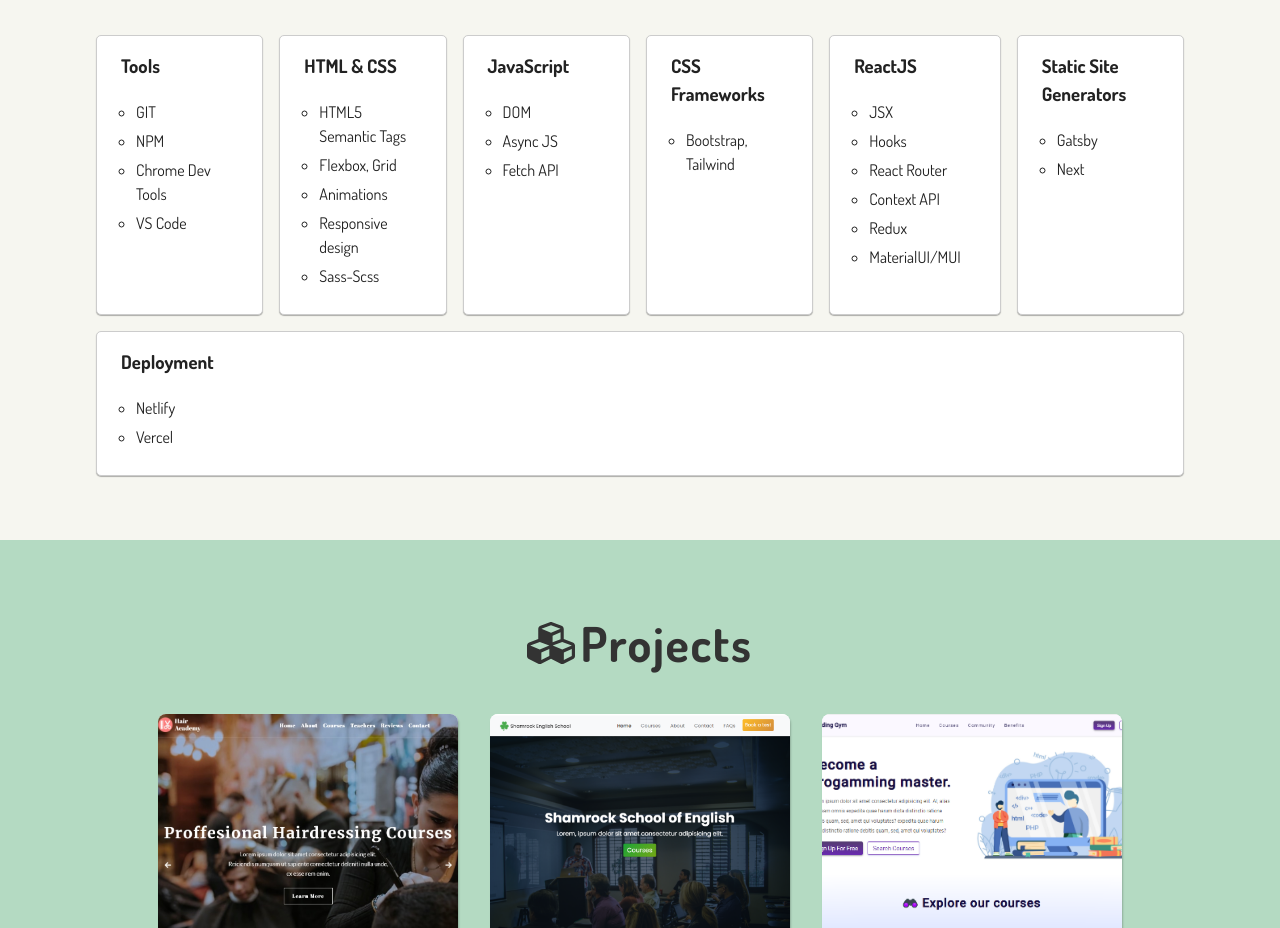
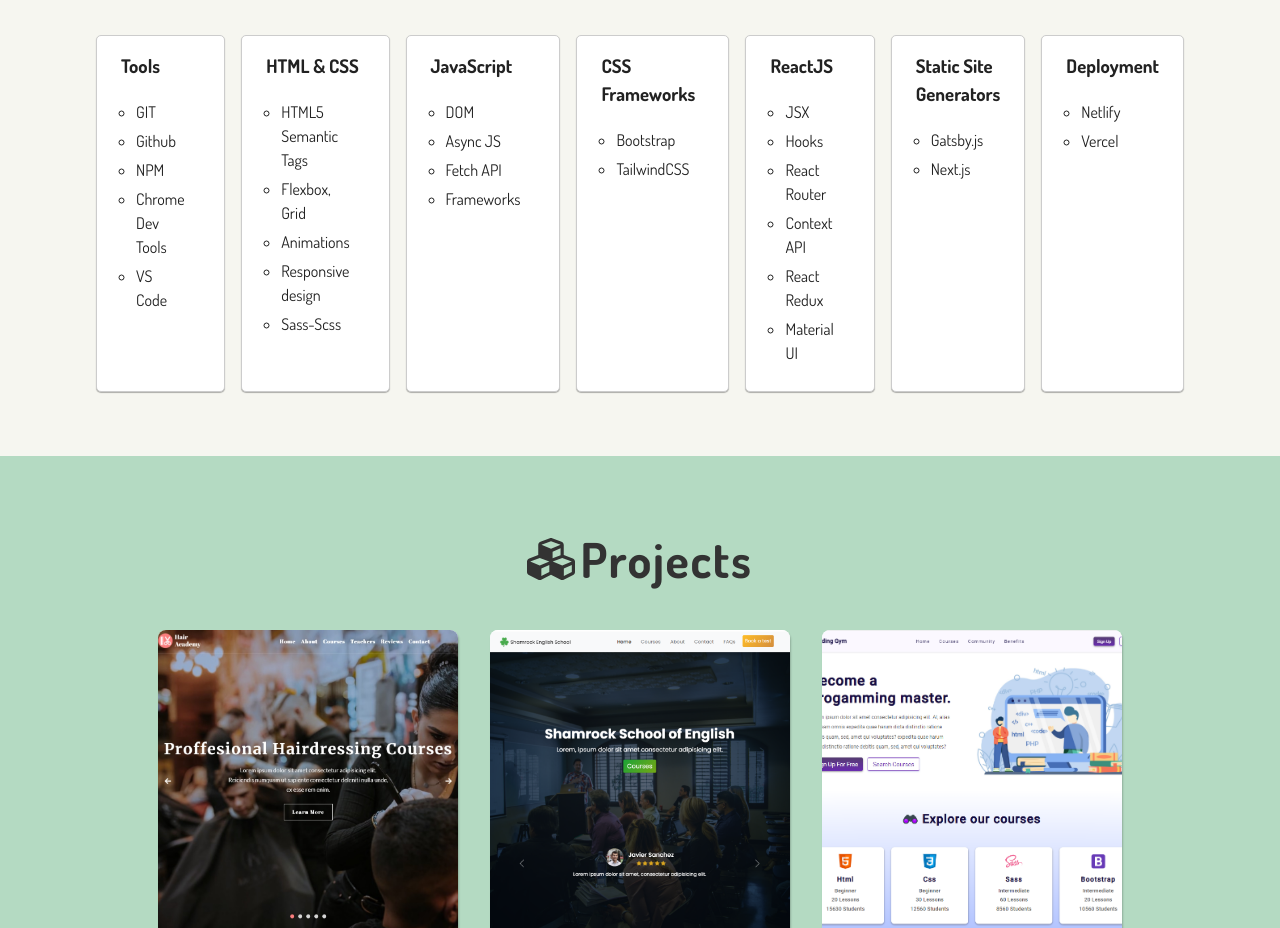
Before and after one commit to javirob/personal-portfolio, a React (Create React App) app: page / in a window 1280 px wide. Shown: the part 800-1728 px from the top of the page. Built offline with nearby package versions, Linux system fonts and the light colour scheme.

Commit message:
skills updated

```diff
--- a/src/components/Skills/data.js
+++ b/src/components/Skills/data.js
@@ -1,7 +1,7 @@
 export const skillsList = [
   {
     title: 'Tools',
-    items: ['GIT', 'NPM', 'Chrome Dev Tools', 'VS Code'],
+    items: ['GIT', 'Github', 'NPM', 'Chrome Dev Tools', 'VS Code'],
   },
   {
     title: 'HTML & CSS',
@@ -9,17 +9,20 @@
   },
   {
     title: 'JavaScript',
-    items: ['DOM', 'Async JS', 'Fetch API'],
+    items: ['DOM', 'Async JS', 'Fetch API', 'Frameworks'],
   },
   {
     title: 'CSS Frameworks',
-    items: ['Bootstrap, Tailwind'],
+    items: ['Bootstrap', 'TailwindCSS'],
   },
   {
     title: 'ReactJS',
-    items: ['JSX', 'Hooks', 'React Router', 'Context API', 'Redux', 'MaterialUI/MUI'],
+    items: ['JSX', 'Hooks', 'React Router', 'Context API', 'React Redux', 'Material UI'],
   },
-  { title: 'Static Site Generators', items: ['Gatsby', 'Next'] },
+  {
+    title: 'Static Site Generators',
+    items: ['Gatsby.js', 'Next.js'],
+  },
   {
     title: 'Deployment',
     items: ['Netlify', 'Vercel'],
```
